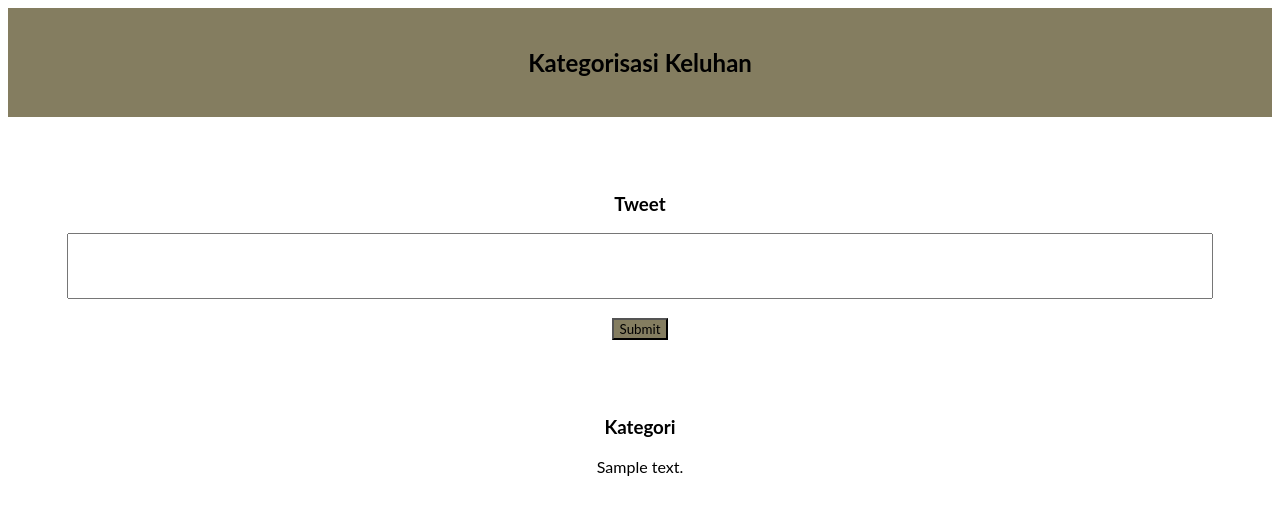
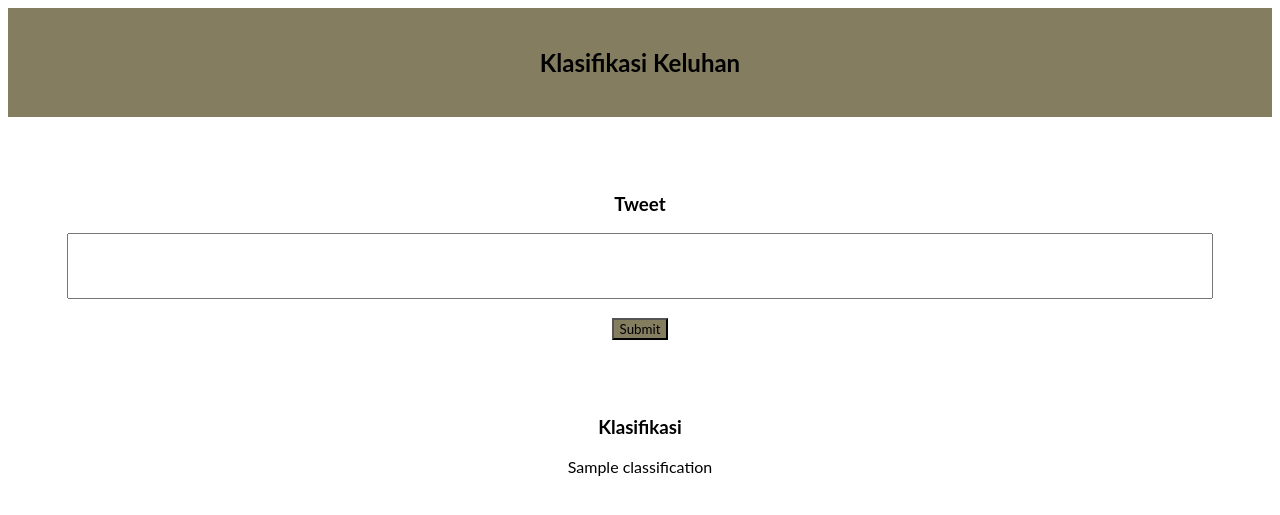
Before and after one commit to IftitakhulZakiah/TextClassification, a Flask app: template app/templates/index.html in a window 1280 px wide. Shown: the top 515 px of the page. Run offline with Flask 2, Linux system fonts and the light colour scheme; the template is opened without the code that fills it: values that come from a table or form of the project are taken from there, most other values are stand-ins (such as "Sample title", 1, 10 or a date in 2020); parts of the project's set-up code (start-up, migrations or seed data) failed here and were passed over.

Commit message:
update web

```diff
--- a/app/app.py
+++ b/app/app.py
@@ -20,6 +20,10 @@ from sklearn.externals import joblib
 
 app = Flask(__name__)
 app.secret_key = 'development_key'
+
+with open(app.root_path + '/static/classifier.joblib','rb') as handle:
+	model = joblib.load(handle)
+classification = model.predict(tweet)
 
 class predictForm(Form):
     tweet = StringField('Tweet')
@@ -85,22 +89,23 @@ def stemWord(text):
 def extract_tweet(tweet):
 	temp = stemWord(removeStopWord(removedPunctutation(removeTag(removeURL(tweet)))))
 	# tfidf_vectorizer = TfidfVectorizer(max_df=0.85, min_df=0.1, stop_words=stop_words, use_idf=True, tokenizer=tokenize_stem)
-	tfidf_matrix = tfidf_vectorizer.fit_transform([[temp]])
-	return tfidf_matrix
+	# tfidf_matrix = tfidf_vectorizer.fit_transform([[temp]])
+	return temp
 
 @app.route("/index", methods=['GET','POST'])
 def index():
     form = predictForm(request.form)
-    summary = ''
     if request.method == 'POST':
     	tweet = form.tweet.data
-    	tfidf_matrix = extract_tweet(tweet)
+    	# tfidf_matrix = extract_tweet(tweet)
     	# word_tokens, sent_tokens = tokenize_input(tweet)
     	# sentence_imp = importance_sent(word_tokens, sent_tokens)
     	# summary = summarize(sentence_imp, sent_tokens, 4)
-        with open(app.root_path + '/static/finalized_model.pickle','rb') as handle:
-        	model = pickle.load(handle)
-        classification = model.predict([[tfidf_matrix]])
+        # with open(app.root_path + '.../model/classifier.joblib','rb') as handle:
+        model = joblib.load('.../model/classifier.joblib')
+        # classification = model.predict([[tfidf_matrix]])
+        classification = model.predict(tweet)
+
     return render_template('index.html', form=form, classification=classification)
     # return render_template('index.html', form=form, summary=summary, classification=areas[classification[0]])
 
--- a/app/templates/index.html
+++ b/app/templates/index.html
@@ -8,7 +8,7 @@
 </head>
 <body style="font-family: Lato, Sans-Serif;">
 <div class="container" style="text-align:center;">
-    <h2 style="text-align:center; background-color: #847d60; margin: 0; padding: 40px 0;">Kategorisasi Keluhan</h2>
+    <h2 style="text-align:center; background-color: #847d60; margin: 0; padding: 40px 0;">Klasifikasi Keluhan</h2>
     <form action="{{url_for('index')}}" method='POST' style="width: 100%">
       <br><br><br>
       <h3 style="text-align:center;">{{ form.tweet.label }}</h3>
@@ -17,8 +17,7 @@
 
     </form>
     <br><br><br>
-    <h3 style="text-align:center;">Kategori</h3>
-    <p style="width: 100%;">{{ summary }}</p>
-    <!-- <p>{{ classification }}</p> -->
+    <h3 style="text-align:center;">Klasifikasi</h3>
+    <p style="width: 100%;">{{ classification }}</p>
 </body>
 </html>
```
Also changed, not shown: 2 other files.
